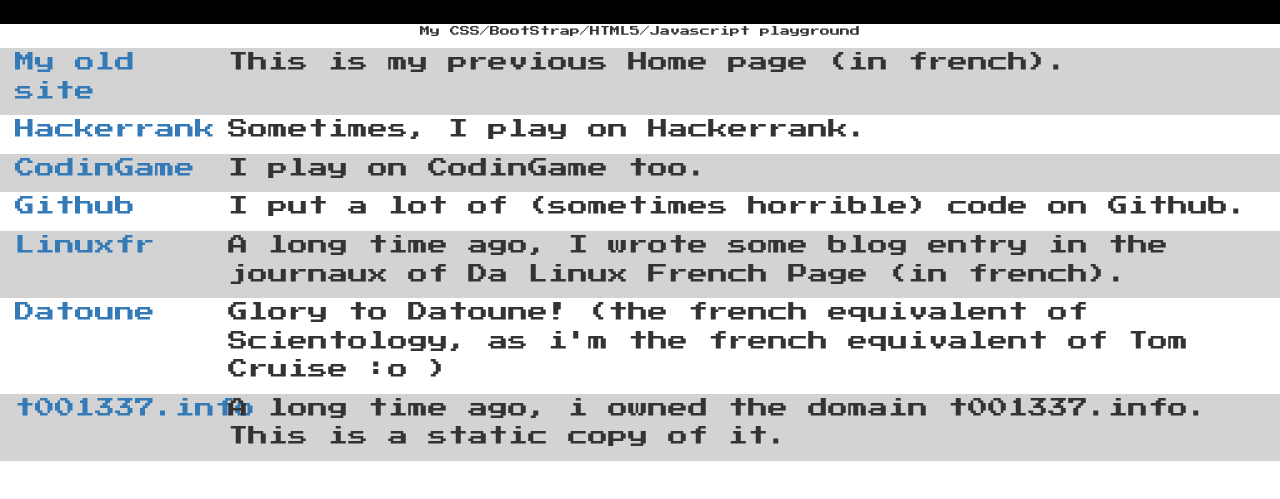
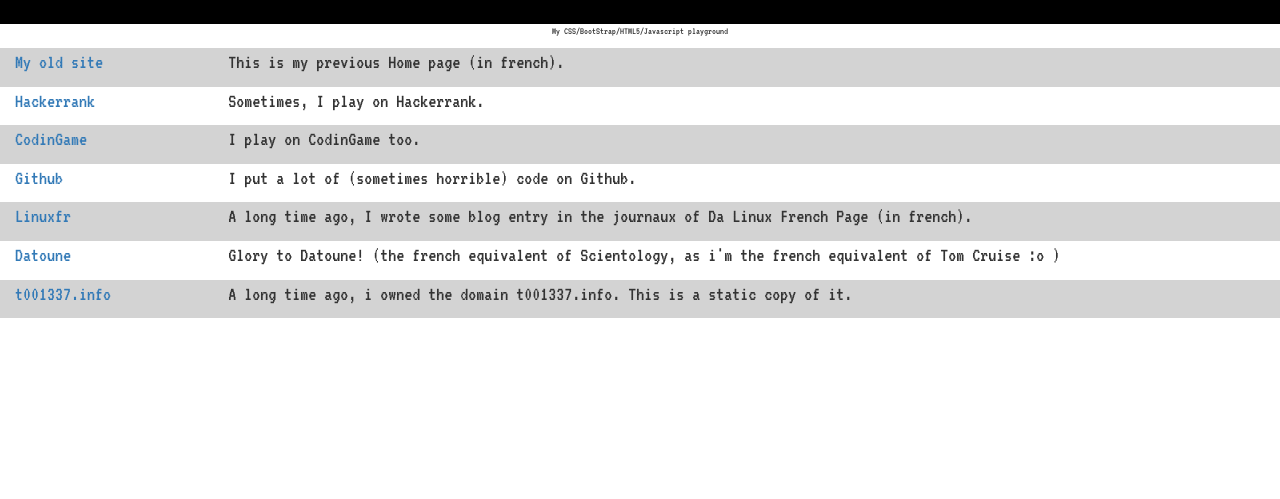
Before and after one commit to neriki/neriki.github.io, a plain HTML site: page index.html in a window 1280 px wide. Shown: the part 49-548 px from the top of the page. Drawn offline with nearby package versions, Linux system fonts and the light colour scheme.

Commit message:
correcting fonts

```diff
--- a/stylesheets/stylesheet.css
+++ b/stylesheets/stylesheet.css
@@ -1,13 +1,13 @@
 body {
     background-color: white;
-    /*font-family: 'VT323', Monospace;*/
-    font-family: 'Press Start 2P', cursive;
+    font-family: 'VT323', Monospace;
     font-size:1em;
 }
 
 #header {
     background-color:black;
     color:white;
+    font-family: 'Press Start 2P', cursive;
     Padding:10px;
     Margin-bottom:0px;
     font-size:3em;
```
